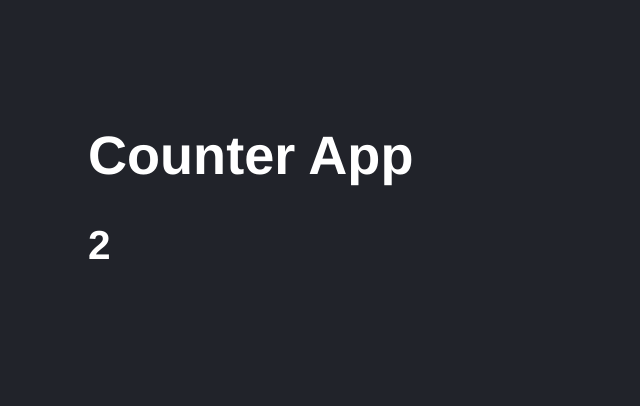
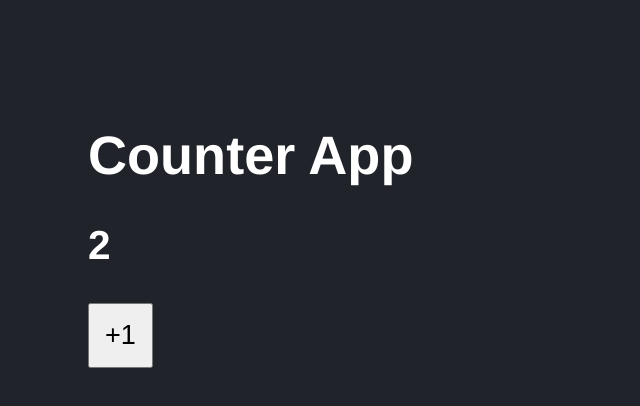
Before and after one commit to SrMetus/curso-react, a React (Vite) app: page / in a window 1280 px wide. Shown: the top 406 px of the page, without its empty margins (0-640 px from the left). Built offline with nearby package versions, Linux system fonts and the light colour scheme.

Commit message:
useState

```diff
--- a/src/CounterApp.jsx
+++ b/src/CounterApp.jsx
@@ -1,13 +1,29 @@
+import React from 'react';
+import { useState } from 'react';
 import PropTypes from 'prop-types';
 
+
 export const CounterApp = ({value}) => {
+
+    const [count, setCount] = useState(value);
+
+    const handleAdd = () => {
+        //console.log(event)
+        //setCount(count + 1);
+        setCount((prevCount) => prevCount + 1);
+    };
+
+
     return (
-        <div>
+        <>
             <h1>Counter App</h1>
-            <h2>{value}</h2>
-        </div>
+            <h2> {count} </h2>
+            <button onClick={handleAdd}>
+                +1
+            </button>
+        </>
     );
-}
+};
 
 CounterApp.propTypes = {
     value: PropTypes.number.isRequired
--- a/src/styles.css
+++ b/src/styles.css
@@ -6,3 +6,8 @@ html, body {
     padding-top: 40px;
     padding-left: 40px;
 }
+
+button {
+    padding: 15px;
+    font-size: 1.3rem;
+}
```
